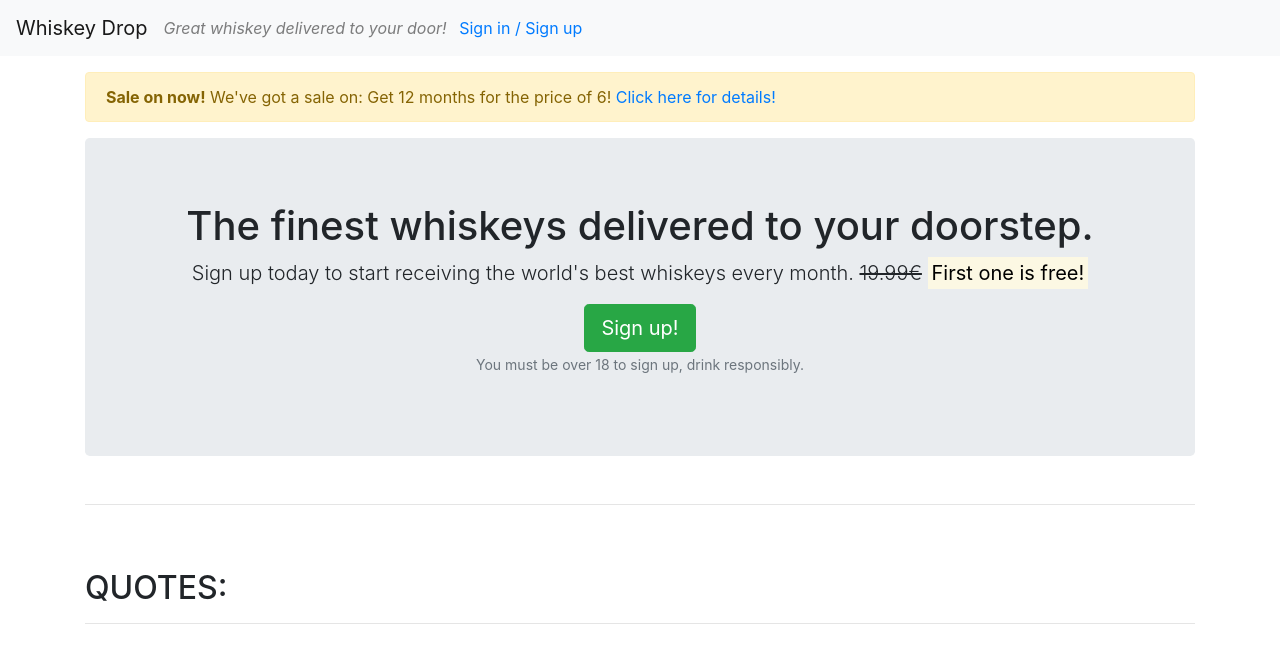
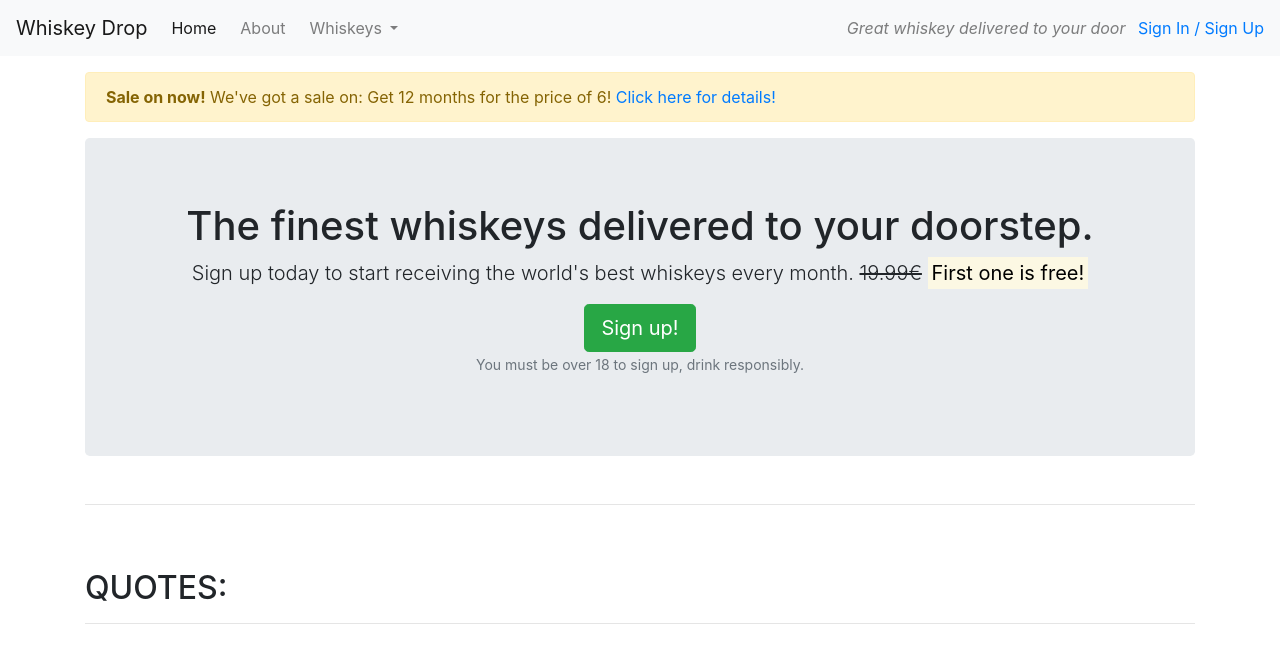
Before and after one commit to emilyrosenberg/bootstrap4, a plain HTML site: page index.html in a window 1280 px wide. Shown: the top 666 px of the page. Drawn offline with nearby package versions, Linux system fonts and the light colour scheme.

Commit message:
Fix navbar code based on source code

```diff
--- a/index.html
+++ b/index.html
@@ -13,21 +13,21 @@
 </head>
 <body>
     <!--Nav-->
-    <nav class="navbar navbar-light bg-light navbar-expand-sm">
-        <a href="/" class="navbar-brand">Whiskey Drop</a>
+    <nav class="navbar navbar-light navbar-expand-sm bg-light">
+        <a href="/" class="navbar-brand">
+                    Whiskey Drop</a>
 
         <button class="navbar-toggler ml-auto" type="button" data-toggle="collapse" data-target="#navbarNavDropdown" aria-controls="navbarNavDropdown" aria-expanded="false" aria-label="Toggle navigation">
         <span class="navbar-toggler-icon"></span></button>
 
-        <div class="collapse collapse-navbar" id="navbarNavDropdown">
+        <div class="collapse navbar-collapse" id="navbarNavDropdown">
             <ul class="navbar-nav mr-auto">
                 <li class="active nav-item mr-2"><a class="nav-link" href="/">Home</a></li>
-                <li class="nav-item mr-2"><a class="nav-link" href="/about">About</a></li>
+                <li class="nav-item mr-2"><a class="nav-link" href="">About</a></li>
                 <li class="nav-item dropdown">
                     <a class="nav-link dropdown-toggle" href="#" id="navbarDropdownMenuLink" role="button" data-toggle="dropdown" aria-haspopup="true" aria-expanded="false">
-
-                Whiskeys
-                </a>
+          Whiskeys
+        </a>
                     <div class="dropdown-menu" aria-labelledby="navbarDropdownMenuLink">
                         <a class="dropdown-item" href="#">Irish</a>
                         <a class="dropdown-item" href="#">Scotch</a>
@@ -36,13 +36,14 @@
                     </div>
                 </li>
 
-                <li class="nav-item mr-2 d-block d-sm-none"><a class="nav-link" href="/login">Sign in / Sign up</a></li>
+                <li class="nav-item mr-2 d-block d-sm-none"><a class="nav-link" href="">Sign In / Sign Up</a></li>
             </ul>
         </div>
         <div class="d-none d-md-block">
-            <p class="navbar-text my-auto mr-2"><i>Great whiskey delivered to your door!</i></p>
-            <a href="/login">Sign in / Sign up</a>
+            <p class="navbar-text my-auto mr-2"><i>Great whiskey delivered to your door</i></p>
+            <a href="/login">Sign In / Sign Up</a>
         </div>
+        <!--</div>-->
     </nav>
     <article class="container mt-3">
         <div class="row d-none d-sm-block">
```
